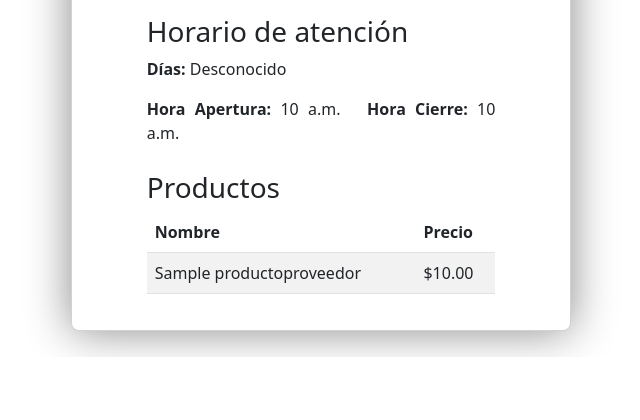
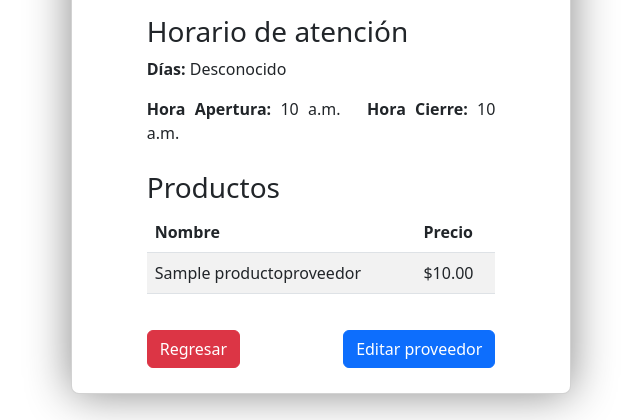
Before and after one commit to Landaverde-04/Sistema-Donde-Roger, a Django app: page /Proveedor/proveedor_detalle/1/ in a window 1280 px wide. Shown: the part 620-1040 px from the top of the page, without its empty margins (319-959 px from the left). Before the commit the page ends 977 px from the top, so only its background shows below. Run offline with Django 5.2, Linux system fonts and the light colour scheme; a user stored in the database is signed in; tables that the repository leaves empty hold one stand-in row (values such as "Sample post"); grey boxes marked "Sample" are stand-in pictures.

Commit message:
Editar proveedor hecho
Con esta función el crud completo de proveedor estaría finalizado

```diff
--- a/Gestion_Proveedores/templates/detalle_proveedor.html
+++ b/Gestion_Proveedores/templates/detalle_proveedor.html
@@ -55,6 +55,11 @@
         <p>No hay productos registrados.</p>
     {% endif %}
     </div>
+    <div class="div-botones">
+        <a href="{% url 'listar_proveedores' %}" class="btn btn-danger" id="btn-atras">Regresar</a>
+        <a href="{% url 'editar_proveedor' proveedor.idProveedor %}" class="btn btn-primary" id="btn-editar">Editar proveedor</a>
+
+    </div>
     </div>
     </div>
 </body>
--- a/Gestion_Proveedores/templates/listar_proveedores.html
+++ b/Gestion_Proveedores/templates/listar_proveedores.html
@@ -40,7 +40,7 @@
                     {% else %}
                     <td>No</td>
                     {% endif %}
-                    <td><a href="#" class="btn btn-primary">Editar</a>
+                    <td><a href="{% url 'editar_proveedor' proveedor.idProveedor %}" class="btn btn-primary">Editar</a>
                         <a href="{% url 'deshabilitar_proveedor' proveedor.idProveedor %}" class="btn btn-danger" onclick="return confirm('¿Estás seguro de eliminar al proveedor {{ proveedor.nombreEncargado }}?');">Eliminar</a>
                         <a href="{% url 'detalle_proveedor' proveedor.idProveedor %}" class="btn btn-info">Ver</a></td>
                 </tr>
--- a/Gestion_Proveedores/urls.py
+++ b/Gestion_Proveedores/urls.py
@@ -6,4 +6,5 @@
     path('listar_proveedores/', views.listar_proveedor, name='listar_proveedores'),
     path('deshabilitar/<int:id>/', views.deshabilitar_proveedor, name='deshabilitar_proveedor'),
     path('proveedor_detalle/<int:id_proveedor>/', views.detalle_proveedor, name='detalle_proveedor'),
+    path('editar_proveedor/<int:id>/', views.editar_proveedor, name='editar_proveedor'),
 ]
--- a/Gestion_Proveedores/views.py
+++ b/Gestion_Proveedores/views.py
@@ -95,6 +95,7 @@
     proveedor.save()
     return redirect('listar_proveedores') #se redirige a la misma vista de listar proveedores
 
+@login_required
 def detalle_proveedor(request, id_proveedor):
     proveedor = get_object_or_404(Proveedor, pk=id_proveedor) #Obtenemos el id del proveedor
     horario = HorarioProveedor.objects.filter(idProveedor=proveedor).first() #filtramos los horarios por el id del proveedor
@@ -125,3 +126,69 @@
     }
 
     return render(request, 'detalle_proveedor.html', context)
+
+
+@login_required
+def editar_proveedor(request, id):
+    proveedor = get_object_or_404(Proveedor, pk=id)
+    horario = HorarioProveedor.objects.filter(idProveedor=proveedor)
+    productos = ProductoProveedor.objects.filter(idProveedor=proveedor)
+    dias_guardados = []
+    for h in horario:
+        dias_guardados.extend(int(d) for d in h.diaSemana.split(','))
+
+
+    if request.method == 'POST':
+        proveedor.nombreEncargado = request.POST.get('nombre_proveedor')
+        proveedor.apellidoEncargado = request.POST.get('apellido_proveedor')
+        proveedor.nombreEmpresa = request.POST.get('nombre_empresa')
+        proveedor.duiEncargado = request.POST.get('dui_proveedor')
+        proveedor.telProveedor = request.POST.get('numero_proveedor')
+        proveedor.emailProveedor = request.POST.get('correo_proveedor')
+        proveedor.ubicacionProveedor = request.POST.get('direccion_empresa')
+        proveedor.tieneIva = bool(request.POST.get('iva_proveedor'))
+        if request.FILES.get('logo'):
+            proveedor.logo = request.FILES['logo']
+
+        proveedor.save()
+
+        #Para horarios
+        dias = request.POST.getlist('dias')
+        dias_texto = ",".join(dias)
+
+        hora_apertura = request.POST.get('hora_apertura')
+        hora_cierre = request.POST.get('hora_cierre')
+
+        # Eliminar horarios antiguos
+        horario.delete()
+
+        HorarioProveedor.objects.create(
+            idProveedor=proveedor,
+            diaSemana=dias_texto,
+            horaApertura=hora_apertura,
+            horaCierre=hora_cierre
+            )
+
+        #Eliminar productos anteriores
+        productos.delete()
+
+        #Creamos el nuevo productos o lista
+        nombres_productos = request.POST.getlist('producto_nombre[]')
+        precios_productos = request.POST.getlist('producto_precio[]')
+
+        for nombre, precio in zip(nombres_productos, precios_productos):
+                ProductoProveedor.objects.create(
+                    idProveedor=proveedor,
+                    nombreProductoProveedor=nombre,
+                    precioProductoProveedor=precio
+                )
+        return redirect('listar_proveedores')
+
+    contexto ={
+        'proveedor': proveedor,
+        'horario': horario,
+        'dias_guardados': dias_guardados,
+        'productos': productos
+    }
+
+    return render(request, 'editar_proveedor.html', contexto)
--- a/static/CSS/detalle_proveedor.css
+++ b/static/CSS/detalle_proveedor.css
@@ -31,6 +31,12 @@
     text-align: justify;
     padding: 1% 15%;
 }
+.div-botones{
+    display: flex;
+    margin-bottom: 5%;
+    justify-content: space-between;
+    padding: 0 15%;
+}
 .str-tel{
     margin-left: 8%;
 }
```
Also changed, not shown: Gestion_Proveedores/templates/editar_proveedor.html (renamed from Gestion_Proveedores/templates/registrar_proveedor.html, +34 -25 lines), media/logos/contaminacion-ambiental-e1618532000745.jpg (added).
